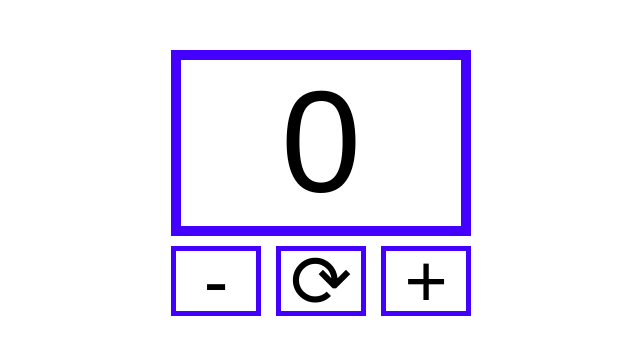
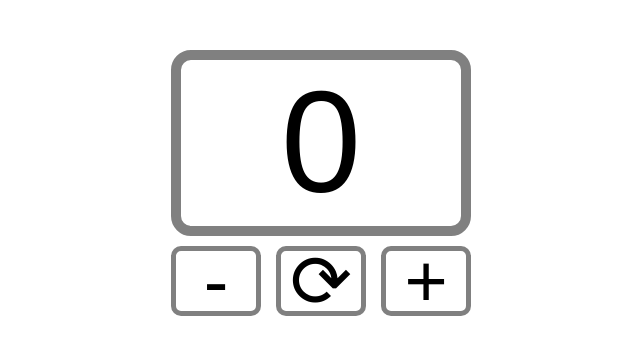
Before and after one commit to danifromecuador/click-counter-with-react, a React (Create React App) app: page / in a window 1280 px wide. Shown: the top 354 px of the page, without its empty margins (319-959 px from the left). Built offline with nearby package versions, Linux system fonts and the light colour scheme.

Commit message:
Add PropTypes validation and fix linter errors

```diff
--- a/package.json
+++ b/package.json
@@ -3,6 +3,7 @@
   "version": "0.1.0",
   "private": true,
   "dependencies": {
+    "prop-types": "^15.8.1",
     "react": "^18.2.0",
     "react-dom": "^18.2.0",
     "react-scripts": "0.9.5"
--- a/src/components/Button.jsx
+++ b/src/components/Button.jsx
@@ -1,4 +1,5 @@
 import React from 'react';
+import PropTypes from 'prop-types';
 import '../styles/Button.css';
 
 const Button = ({ symbol }) => (
@@ -7,4 +8,8 @@ const Button = ({ symbol }) => (
   </div>
 );
 
+Button.propTypes = {
+  symbol: PropTypes.string.isRequired,
+};
+
 export default Button;
--- a/src/components/Display.jsx
+++ b/src/components/Display.jsx
@@ -1,4 +1,5 @@
 import React from 'react';
+import PropTypes from 'prop-types';
 import '../styles/Display.css';
 
 const Display = ({ number }) => (
@@ -7,4 +8,8 @@ const Display = ({ number }) => (
   </div>
 );
 
+Display.propTypes = {
+  number: PropTypes.number.isRequired,
+};
+
 export default Display;
--- a/src/styles/Button.css
+++ b/src/styles/Button.css
@@ -1,5 +1,6 @@
 .button {
-  border: 5px solid rgb(68, 0, 255);
+  border: 5px solid gray;
+  border-radius: 10px;
   width: 80px;
   height: 60px;
   font-size: 74px;
--- a/src/styles/Display.css
+++ b/src/styles/Display.css
@@ -1,7 +1,8 @@
 .display {
-  border: 10px solid rgb(68, 0, 255);
+  border: 10px solid gray;
+  border-radius: 20px;
   width: 200px;
-  margin: 50px auto 0 auto ;
+  margin: 50px auto 0 auto;
   padding: 0 40px;
   font-size: 144px;
   display: flex;
```
Also changed, not shown: 1 other file (tests, documents, lock files or other folders).
